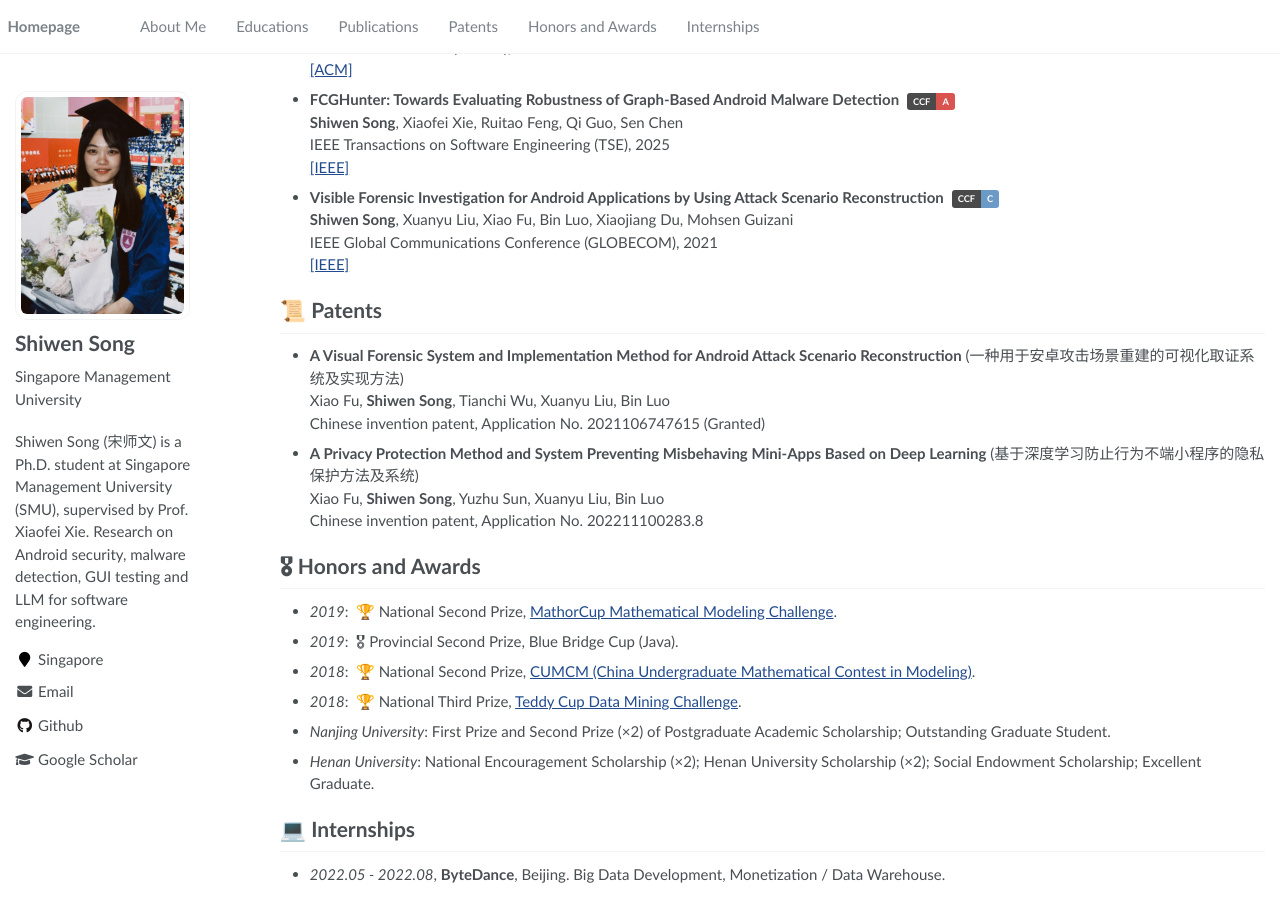
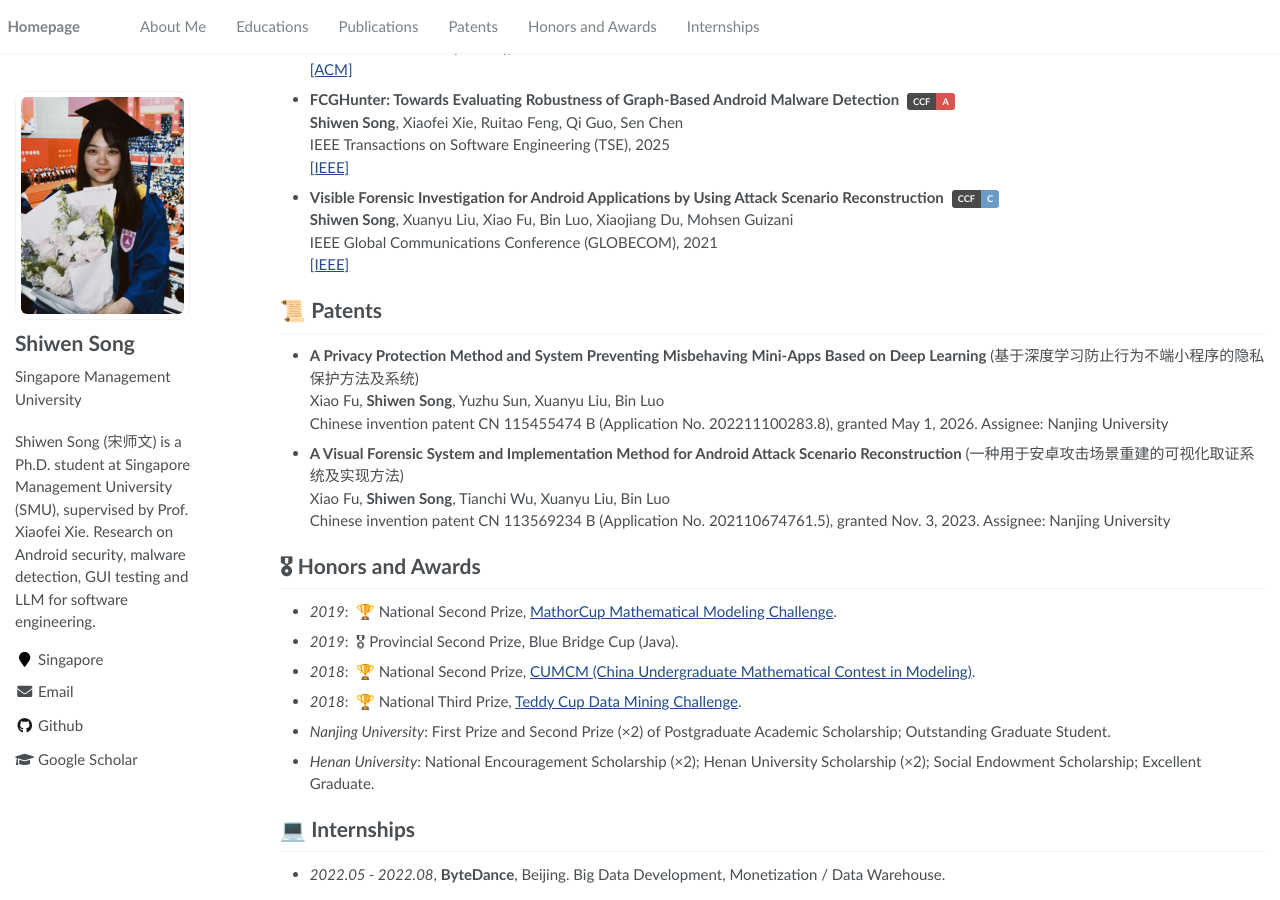
Before and after one commit to shiwen-song/shiwen-song.github.io, a Jekyll site: the page built from _pages/about.md, in a window 1280 px wide and 900 px high, scrolled down 799 px. Built offline with Jekyll 4.4.1, drawn with Linux system fonts in a browser that asks for light colours.

Commit message:
Patents: add grant numbers and dates
Co-Authored-By: Claude Sonnet 5.5 <noreply@anthropic.com>

```diff
--- a/_pages/about.md
+++ b/_pages/about.md
@@ -65,13 +65,13 @@ Her research interests include mobile app security and testing, with a focus on
   [[IEEE]](https://doi.org/10.1109/GLOBECOM46510.2021.9685748)
 
 # 📜 Patents
+- **A Privacy Protection Method and System Preventing Misbehaving Mini-Apps Based on Deep Learning** (基于深度学习防止行为不端小程序的隐私保护方法及系统)
+  Xiao Fu, **Shiwen Song**, Yuzhu Sun, Xuanyu Liu, Bin Luo<br>
+  Chinese invention patent CN 115455474 B (Application No. 202211100283.8), granted May 1, 2026. Assignee: Nanjing University
+
 - **A Visual Forensic System and Implementation Method for Android Attack Scenario Reconstruction** (一种用于安卓攻击场景重建的可视化取证系统及实现方法)
   Xiao Fu, **Shiwen Song**, Tianchi Wu, Xuanyu Liu, Bin Luo<br>
-  Chinese invention patent, Application No. 2021106747615 (Granted)
-
-- **A Privacy Protection Method and System Preventing Misbehaving Mini-Apps Based on Deep Learning** (基于深度学习防止行为不端小程序的隐私保护方法及系统)
-  Xiao Fu, **Shiwen Song**, Yuzhu Sun, Xuanyu Liu, Bin Luo<br>
-  Chinese invention patent, Application No. 202211100283.8
+  Chinese invention patent CN 113569234 B (Application No. 202110674761.5), granted Nov. 3, 2023. Assignee: Nanjing University
 
 # 🎖 Honors and Awards
 - *2019*: &nbsp;🏆 National Second Prize, [MathorCup Mathematical Modeling Challenge](https://www.saikr.com/c/nd/6142).
```
